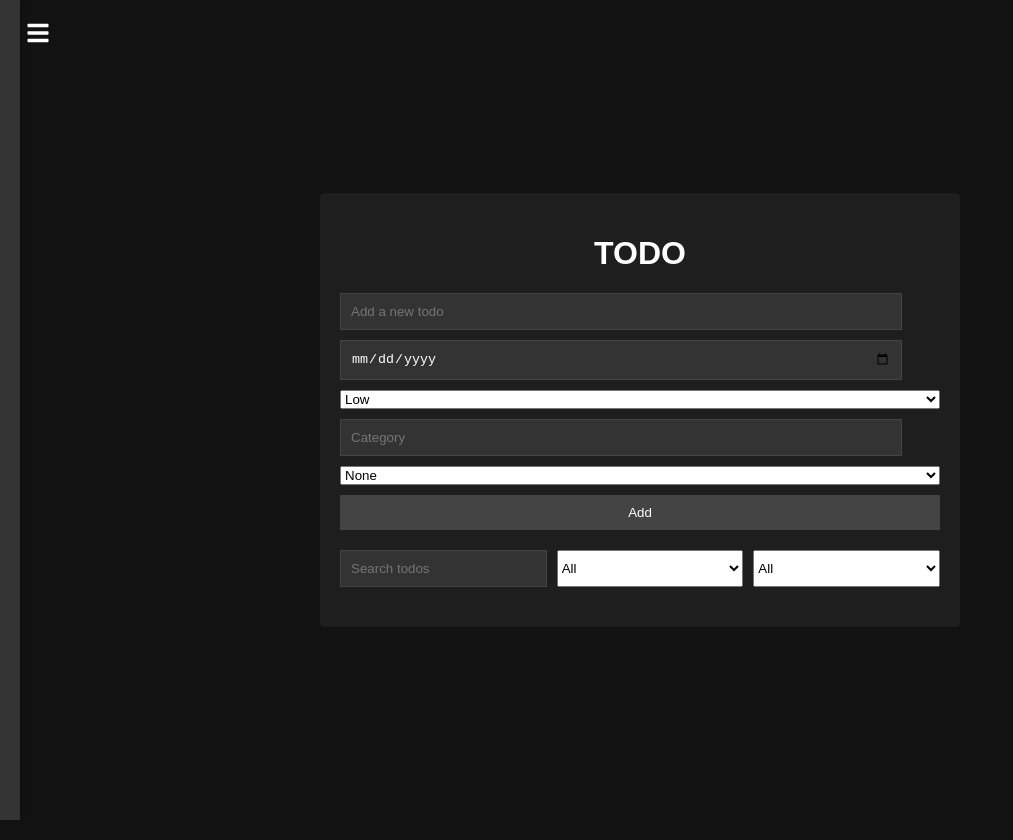
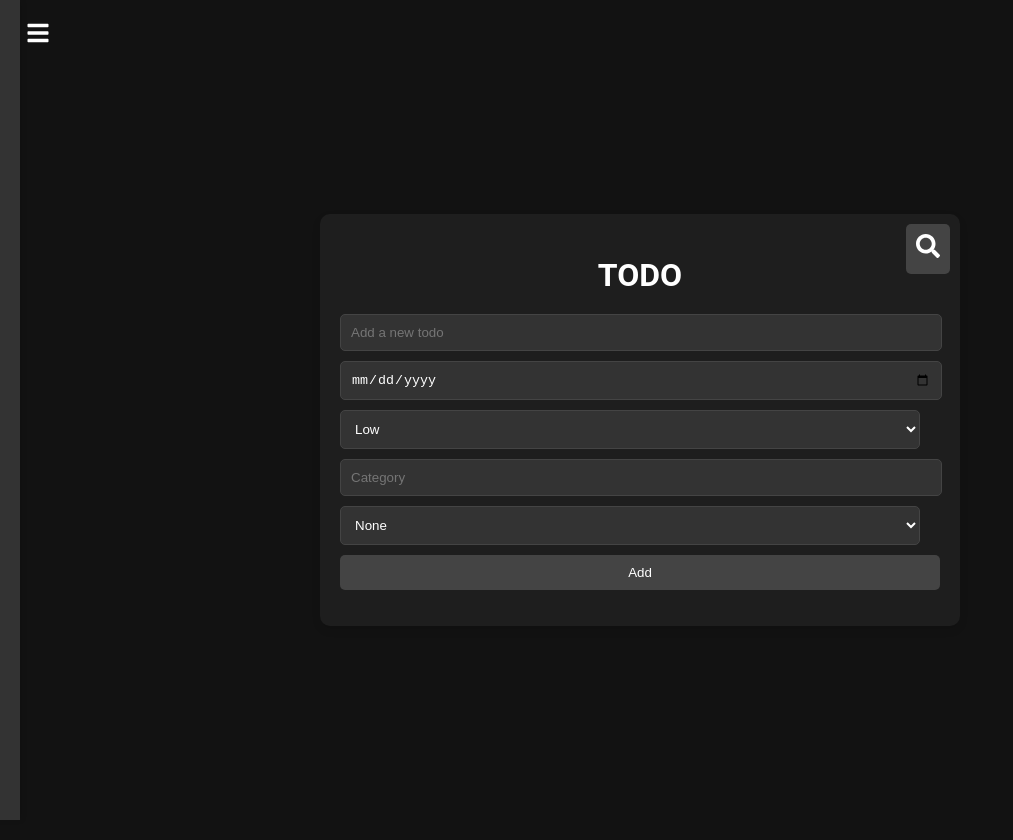
Before and after one commit to MChickpeas/swiss-knife, a React (Create React App) app: page / in a window 1280 px wide. Both pictures are taken after a click on the button "Todo List". Shown: the whole page, without its empty margins (0-1013 px from the left). Built offline with nearby package versions, Linux system fonts and the light colour scheme.

Commit message:
changed todo to toggle search and no display blanks

```diff
--- a/src/components/TodoList.js
+++ b/src/components/TodoList.js
@@ -1,4 +1,6 @@
+// src/components/TodoList.js
 import React, { useState, useEffect } from 'react';
+import { FaSearch } from 'react-icons/fa';
 
 const TodoList = () => {
   const [todos, setTodos] = useState([]);
@@ -14,6 +16,7 @@ const TodoList = () => {
   const [searchText, setSearchText] = useState('');
   const [filterPriority, setFilterPriority] = useState('All');
   const [filterCategory, setFilterCategory] = useState('All');
+  const [searchVisible, setSearchVisible] = useState(false);
 
   useEffect(() => {
     const savedTodos = JSON.parse(localStorage.getItem('todos'));
@@ -92,10 +95,14 @@ const TodoList = () => {
     );
   };
 
+  const toggleSearchBar = () => {
+    setSearchVisible(!searchVisible);
+  };
+
   return (
-    <div className="todo-list" style={{ padding: '20px', maxWidth: '600px', margin: '0 auto' }}>
-      <h1 style={{ textAlign: 'center', fontWeight: 'bold' }}>TODO</h1>
-      <form onSubmit={addTodo} style={{ display: 'flex', flexDirection: 'column', gap: '10px' }}>
+    <div className="todo-list">
+      <h1>TODO</h1>
+      <form onSubmit={addTodo} className="form">
         <input
           type="text"
           value={newTodo}
@@ -132,18 +139,20 @@ const TodoList = () => {
         </select>
         <button type="submit">Add</button>
       </form>
-      <div style={{ display: 'flex', gap: '10px', marginTop: '20px' }}>
+      <button onClick={toggleSearchBar} className="search-toggle-button">
+        <FaSearch />
+      </button>
+      {searchVisible && (
+        <div className="filters">
           <input
             type="text"
             value={searchText}
             onChange={(e) => setSearchText(e.target.value)}
             placeholder="Search todos"
-          style={{ flex: 1 }}
           />
           <select
             value={filterPriority}
             onChange={(e) => setFilterPriority(e.target.value)}
-          style={{ flex: 1 }}
           >
             <option value="All">All</option>
             <option value="High">High</option>
@@ -153,7 +162,6 @@ const TodoList = () => {
           <select
             value={filterCategory}
             onChange={(e) => setFilterCategory(e.target.value)}
-          style={{ flex: 1 }}
           >
             <option value="All">All</option>
             <option value="Work">Work</option>
@@ -161,28 +169,31 @@ const TodoList = () => {
             <option value="Shopping">Shopping</option>
           </select>
         </div>
-      <ul style={{ marginTop: '20px' }}>
+      )}
+      <ul>
         {filterTodos(todos).map((todo, index) => (
-          <li key={index} style={{ marginBottom: '20px', border: '1px solid #ccc', padding: '10px', borderRadius: '5px' }}>
+          <li key={index}>
             {editingIndex === index ? (
-              <form onSubmit={updateTodo} style={{ display: 'flex', gap: '10px' }}>
+              <form onSubmit={updateTodo} className="form-inline">
                 <input
                   type="text"
                   value={editingValue}
                   onChange={(e) => setEditingValue(e.target.value)}
                   autoFocus
-                  style={{ flex: 1 }}
                 />
               </form>
             ) : (
-              <div style={{ display: 'flex', flexDirection: 'column', gap: '10px' }}>
+              <div className="todo-item">
                 <span
                   style={{ textDecoration: todo.completed ? 'line-through' : 'none', cursor: 'pointer' }}
                   onClick={() => toggleTodo(index)}
                 >
-                  {todo.text} - Due: {todo.dueDate} - Priority: {todo.priority} - Category: {todo.category}
+                  {todo.text}
+                  {todo.dueDate && ` - Due: ${todo.dueDate}`}
+                  {todo.priority && ` - Priority: ${todo.priority}`}
+                  {todo.category && ` - Category: ${todo.category}`}
                 </span>
-                <div style={{ display: 'flex', gap: '10px' }}>
+                <div className="actions">
                   <button onClick={() => editTodo(index)}>Edit</button>
                   <button onClick={() => deleteTodo(index)}>Delete</button>
                   <button onClick={() => setAddingSubtaskIndex(index)}>Add Subtask</button>
@@ -190,22 +201,21 @@ const TodoList = () => {
               </div>
             )}
             {addingSubtaskIndex === index && (
-              <form onSubmit={(event) => addSubtask(event, index)} style={{ display: 'flex', gap: '10px', marginTop: '10px' }}>
+              <form onSubmit={(event) => addSubtask(event, index)} className="form-inline">
                 <input
                   type="text"
                   value={newSubtask}
                   onChange={(e) => setNewSubtask(e.target.value)}
                   placeholder="New subtask"
-                  style={{ flex: 1 }}
                 />
                 <button type="submit">Add Subtask</button>
               </form>
             )}
-            <ul style={{ paddingLeft: '20px', marginTop: '10px' }}>
+            <ul className="subtasks">
               {todo.subtasks.map((subtask, subIndex) => (
-                <li key={subIndex} style={{ display: 'flex', alignItems: 'center', gap: '10px' }}>
+                <li key={subIndex} className="subtask-item">
                   <span
-                    style={{ textDecoration: subtask.completed ? 'line-through' : 'none', cursor: 'pointer', flex: 1 }}
+                    style={{ textDecoration: subtask.completed ? 'line-through' : 'none', cursor: 'pointer' }}
                     onClick={() => toggleSubtask(index, subIndex)}
                   >
                     {subtask.text}
--- a/src/styles/index.css
+++ b/src/styles/index.css
@@ -2,7 +2,7 @@
 body, html {
   margin: 0;
   padding: 0;
-  font-family: Arial, sans-serif;
+  font-family: 'Roboto', sans-serif;
   background-color: #121212;
   color: #ffffff;
   height: 100vh;
@@ -13,14 +13,14 @@ body, html {
 }
 
 .sidebar {
-  width: 200px;
+  width: 60px;
   background: #333333;
   padding: 10px;
 }
 
 main {
   flex: 1;
-  padding: 10px;
+  padding: 20px;
   transition: margin-left 0.3s;
   display: flex;
   justify-content: center;
@@ -33,15 +33,33 @@ main {
   width: 100%;
   background-color: #1e1e1e;
   padding: 20px;
-  border-radius: 5px;
+  border-radius: 10px;
+  box-shadow: 0 4px 8px rgba(0, 0, 0, 0.1);
+  position: relative;
 }
 
-.todo-list input {
-  width: calc(100% - 60px);
+.todo-list h1 {
+  font-size: 2rem;
+  margin-bottom: 20px;
+  text-align: center;
+}
+
+.todo-list .form,
+.todo-list .filters,
+.todo-list .form-inline {
+  display: flex;
+  flex-direction: column;
+  gap: 10px;
+}
+
+.todo-list input,
+.todo-list select {
+  width: calc(100% - 20px);
   padding: 10px;
   background-color: #333333;
   border: 1px solid #444444;
   color: #ffffff;
+  border-radius: 5px;
 }
 
 .todo-list button {
@@ -50,6 +68,11 @@ main {
   border: none;
   color: #ffffff;
   cursor: pointer;
+  border-radius: 5px;
+}
+
+.todo-list button:hover {
+  background-color: #555555;
 }
 
 .todo-list ul {
@@ -59,9 +82,43 @@ main {
 
 .todo-list li {
   display: flex;
+  flex-direction: column;
+  padding: 10px;
+  background-color: #2a2a2a;
+  margin-bottom: 10px;
+  border-radius: 5px;
+  box-shadow: 0 2px 4px rgba(0, 0, 0, 0.1);
+}
+
+.todo-list .todo-item {
+  display: flex;
   justify-content: space-between;
   align-items: center;
-  padding: 5px 0;
+}
+
+.todo-list .todo-item span {
+  flex: 1;
+}
+
+.todo-list .actions {
+  display: flex;
+  gap: 10px;
+}
+
+.todo-list .subtasks {
+  padding-left: 20px;
+  margin-top: 10px;
+}
+
+.todo-list .subtask-item {
+  display: flex;
+  align-items: center;
+  gap: 10px;
+}
+
+.todo-list .form-inline {
+  display: flex;
+  gap: 10px;
 }
 
 .journal, .timers, .calendar {
@@ -69,7 +126,8 @@ main {
   width: 100%;
   background-color: #1e1e1e;
   padding: 20px;
-  border-radius: 5px;
+  border-radius: 10px;
+  box-shadow: 0 4px 8px rgba(0, 0, 0, 0.1);
 }
 
 /* Shelf styles */
@@ -109,3 +167,15 @@ main {
   color: #ffffff;
   z-index: 1000;
 }
+
+.search-toggle-button {
+  position: absolute;
+  top: 10px;
+  right: 10px;
+  font-size: 1.5rem;
+  cursor: pointer;
+  background: none;
+  border: none;
+  color: #ffffff;
+  z-index: 1000;
+}
```
Lines whose indentation alone changed are shown as unchanged.
